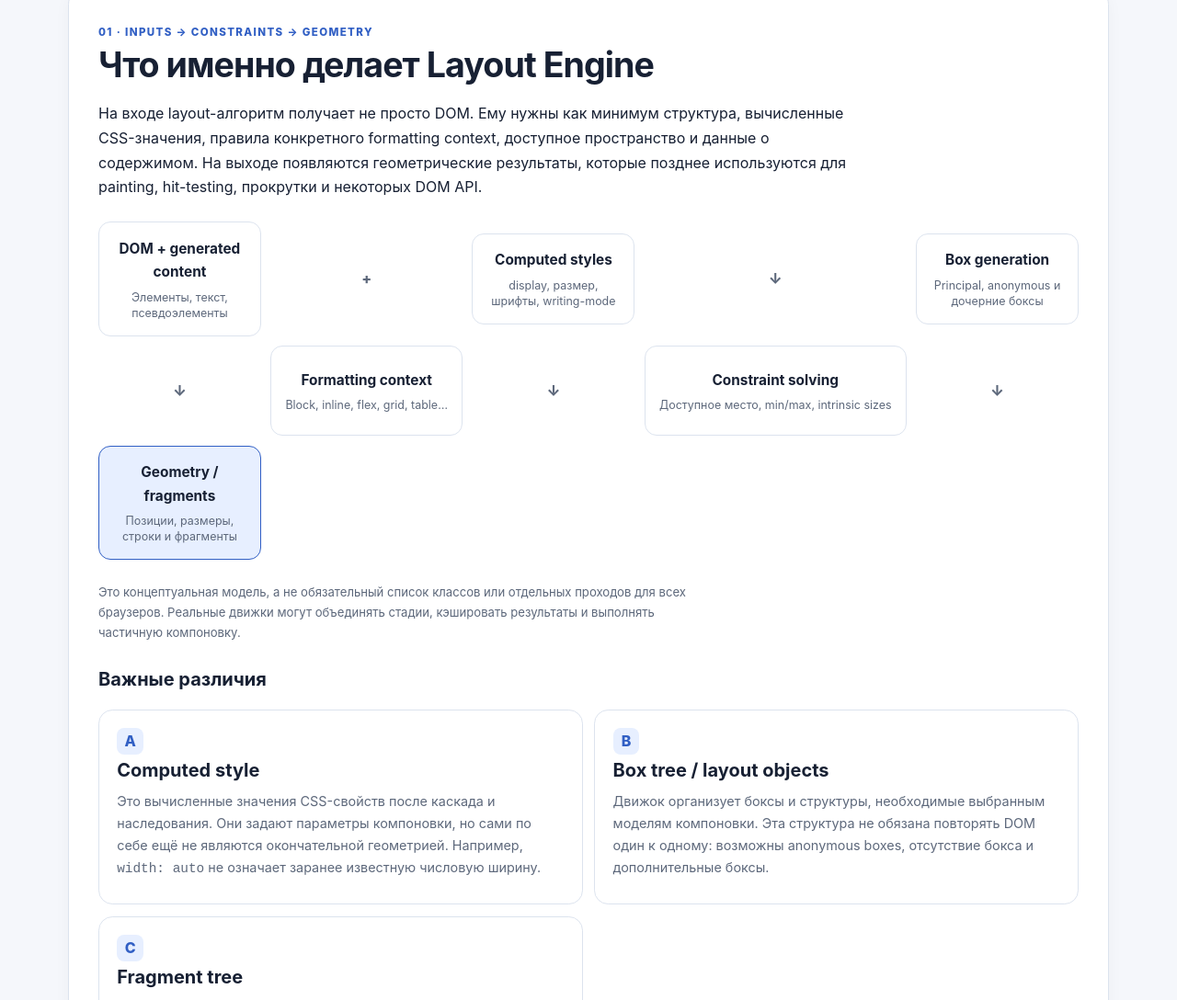
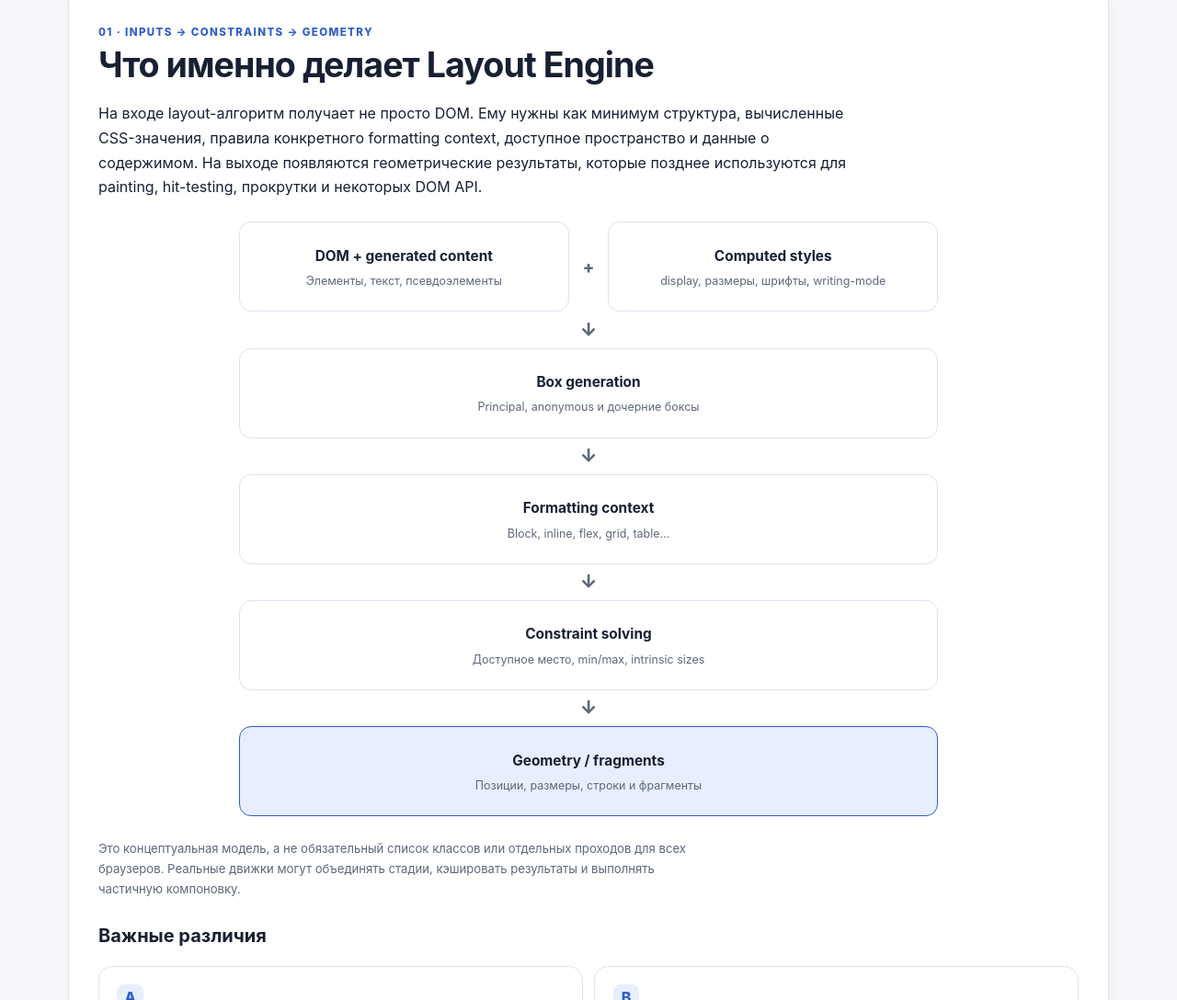
Before and after one commit to MrAsasin243/Essay-modern-possibilities-of-basic-web-technologies, a plain HTML site: page chapters/layout-engine.html in a window 1280 px wide. Shown: the part 1204-2292 px from the top of the page at 92% size. Drawn offline with Linux system fonts and the light colour scheme.

Commit message:
Add files via upload

```diff
--- a/assets/layout-engine.css
+++ b/assets/layout-engine.css
@@ -7,14 +7,25 @@
 .bp-layout-page code { overflow-wrap: anywhere; }
 .bp-layout-page .bp-section pre { overflow-x: auto; }
 
+/* Layout Engine flow diagram alignment fix v1 */
 .le-flow {
   display: grid;
-  grid-template-columns: minmax(0, 1fr) auto minmax(0, 1fr) auto minmax(0, 1fr);
-  align-items: center;
-  gap: .65rem;
-  margin: 1.5rem 0;
+  grid-template-columns: minmax(0, 1fr);
+  justify-items: stretch;
+  gap: .55rem;
+  width: 100%;
+  max-width: 760px;
+  margin: 1.5rem auto;
+}
+.le-flow-inputs {
+  display: grid;
+  grid-template-columns: minmax(0, 1fr) auto minmax(0, 1fr);
+  align-items: stretch;
+  gap: .75rem;
 }
 .le-flow-node {
+  box-sizing: border-box;
+  min-width: 0;
   min-height: 98px;
   display: flex;
   flex-direction: column;
@@ -26,10 +37,20 @@
   background: var(--bp-surface);
   text-align: center;
 }
-.le-flow-node b { font-size: .96rem; }
-.le-flow-node small { color: var(--bp-muted); font-size: .78rem; line-height: 1.4; }
+.le-flow-node b { display: block; font-size: .96rem; overflow-wrap: anywhere; }
+.le-flow-node small { display: block; color: var(--bp-muted); font-size: .78rem; line-height: 1.4; }
 .le-flow-node.le-flow-result { border-color: var(--bp-accent); background: var(--bp-accent-weak); }
-.le-flow > span { color: var(--bp-muted); font-weight: 800; text-align: center; }
+.le-flow-join,
+.le-flow-arrow {
+  display: grid;
+  place-items: center;
+  align-self: center;
+  color: var(--bp-muted);
+  font-weight: 800;
+  line-height: 1;
+}
+.le-flow-join { padding-inline: .2rem; font-size: 1.15rem; }
+.le-flow-arrow { min-height: 1.35rem; font-size: 1.25rem; }
 .le-concept-grid { display: grid; grid-template-columns: repeat(2,minmax(0,1fr)); gap: 1rem; margin: 1.2rem 0; }
 .le-concept-grid > article { min-width: 0; padding: 1.1rem; border: 1px solid var(--bp-border); border-radius: 14px; background: var(--bp-surface); }
 .le-concept-grid h3 { margin-top: 0; }
@@ -96,12 +117,13 @@
 
 @media (max-width: 820px) {
   .le-algorithm-steps { grid-template-columns: repeat(2,minmax(0,1fr)); }
-  .le-flow { grid-template-columns: minmax(0,1fr); }
-  .le-flow > span { transform: rotate(90deg); }
   .le-flow-node { min-height: auto; }
 }
 @media (max-width: 600px) {
   .le-concept-grid { grid-template-columns: minmax(0,1fr); }
+  .le-flow-inputs { grid-template-columns: minmax(0,1fr); gap: .45rem; }
+  .le-flow-join { min-height: .7rem; }
+  .le-flow-arrow { min-height: 1.15rem; }
   .le-lab-heading { align-items: flex-start; }
   .le-control { width: 100%; justify-content: space-between; }
   .le-control select { max-width: 65%; }
--- a/chapters/layout-engine.html
+++ b/chapters/layout-engine.html
@@ -86,12 +86,19 @@
       <p class="bp-section-kicker">01 · INPUTS → CONSTRAINTS → GEOMETRY</p>
       <h2>Что именно делает Layout Engine</h2>
       <p>На входе layout-алгоритм получает не просто DOM. Ему нужны как минимум структура, вычисленные CSS-значения, правила конкретного formatting context, доступное пространство и данные о содержимом. На выходе появляются геометрические результаты, которые позднее используются для painting, hit-testing, прокрутки и некоторых DOM API.</p>
-      <div class="le-flow" role="img" aria-label="Поток от DOM и computed styles через генерацию боксов и layout algorithms к fragment tree">
-        <div class="le-flow-node"><b>DOM + generated content</b><small>Элементы, текст, псевдоэлементы</small></div><span>+</span>
-        <div class="le-flow-node"><b>Computed styles</b><small>display, размер, шрифты, writing-mode</small></div><span>↓</span>
-        <div class="le-flow-node"><b>Box generation</b><small>Principal, anonymous и дочерние боксы</small></div><span>↓</span>
-        <div class="le-flow-node"><b>Formatting context</b><small>Block, inline, flex, grid, table…</small></div><span>↓</span>
-        <div class="le-flow-node"><b>Constraint solving</b><small>Доступное место, min/max, intrinsic sizes</small></div><span>↓</span>
+      <div class="le-flow" role="img" aria-label="DOM и computed styles объединяются; затем выполняются генерация боксов, выбор formatting context и разрешение ограничений, в результате формируются геометрия и фрагменты">
+        <div class="le-flow-inputs">
+          <div class="le-flow-node"><b>DOM + generated content</b><small>Элементы, текст, псевдоэлементы</small></div>
+          <span class="le-flow-join" aria-hidden="true">+</span>
+          <div class="le-flow-node"><b>Computed styles</b><small>display, размеры, шрифты, writing-mode</small></div>
+        </div>
+        <span class="le-flow-arrow" aria-hidden="true">↓</span>
+        <div class="le-flow-node"><b>Box generation</b><small>Principal, anonymous и дочерние боксы</small></div>
+        <span class="le-flow-arrow" aria-hidden="true">↓</span>
+        <div class="le-flow-node"><b>Formatting context</b><small>Block, inline, flex, grid, table…</small></div>
+        <span class="le-flow-arrow" aria-hidden="true">↓</span>
+        <div class="le-flow-node"><b>Constraint solving</b><small>Доступное место, min/max, intrinsic sizes</small></div>
+        <span class="le-flow-arrow" aria-hidden="true">↓</span>
         <div class="le-flow-node le-flow-result"><b>Geometry / fragments</b><small>Позиции, размеры, строки и фрагменты</small></div>
       </div>
       <p class="bp-caption">Это концептуальная модель, а не обязательный список классов или отдельных проходов для всех браузеров. Реальные движки могут объединять стадии, кэшировать результаты и выполнять частичную компоновку.</p>
```
